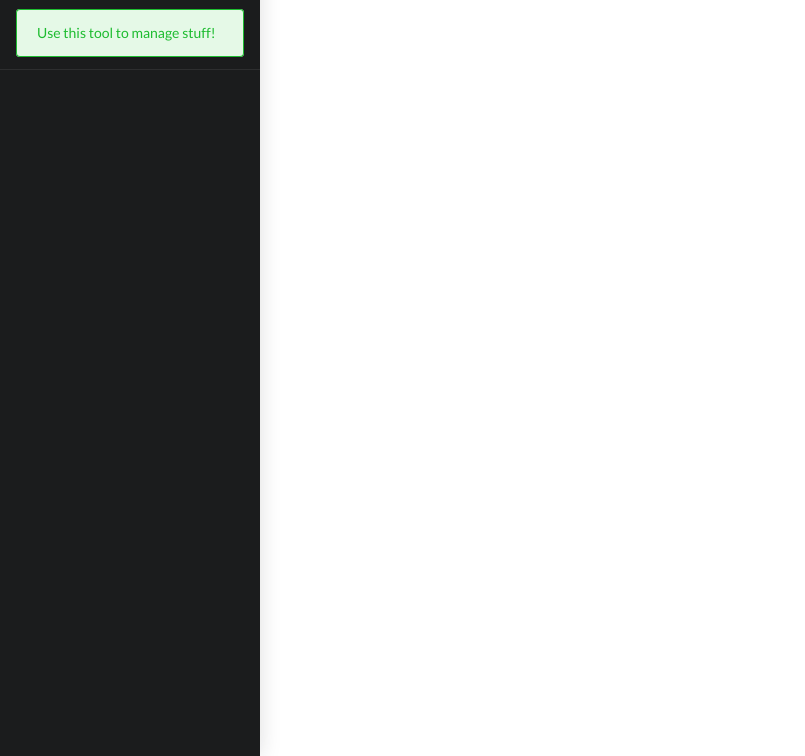
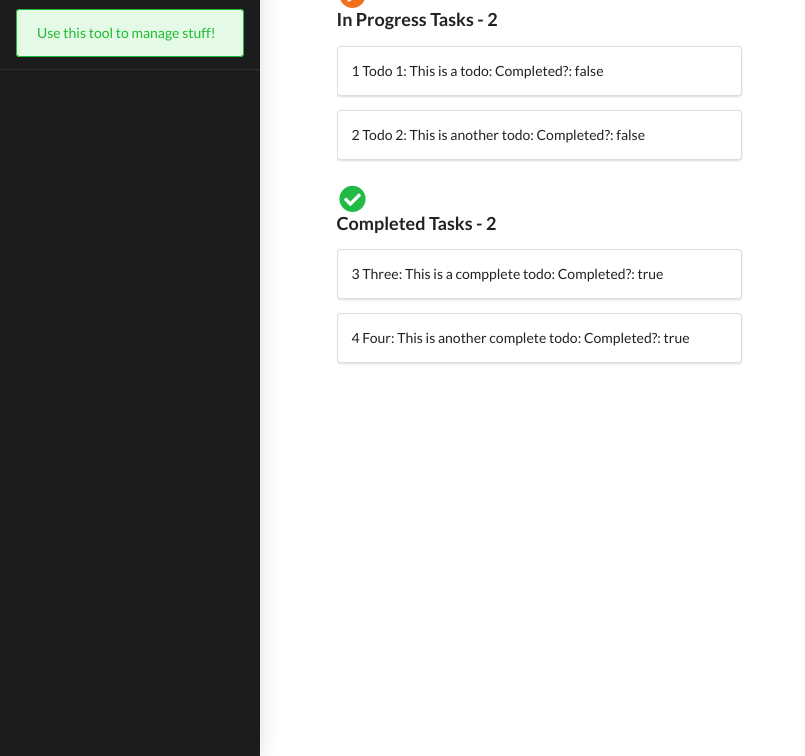
Before and after one commit to shamca65/rails-vuejs, a plain HTML site: page index.html in a window 1280 px wide. Shown: the part 44-800 px from the top of the page, without its empty margins (0-805 px from the left). Drawn offline with nearby package versions, Linux system fonts and the light colour scheme.

Commit message:
added some stylin'

```diff
--- a/index.html
+++ b/index.html
@@ -4,6 +4,7 @@
     <title>Task Management App</title>
     <script src="https://cdn.jsdelivr.net/npm/vue/dist/vue.min.js"></script>
     <link rel="stylesheet" href="https://cdn.jsdelivr.net/npm/semantic-ui@2.3.2/dist/semantic.min.css">
+    <link rel="stylesheet" href="styles.css">
 </head>
 <body>
 <div id="app" class="pushable">
@@ -21,12 +22,20 @@
         <div class="ui grid">
             <div class="six wide column">
                 <div id="todo" class="tasklist">
-                    <div v-for="task in todoTasks">
-                    {{ task.id}} {{ task.name }}: {{ task.description }}: Completed?: {{ task.completed}}
+                        <div class="ui header">
+                            <i class="icon play circle orange"></i><b>In Progress Tasks - {{todoTasks.length}}</b>
+                        </div>
+                    <div class="ui segment task" v-for="task in todoTasks">
+                        {{ task.id}} {{ task.name }}: {{ task.description }}: Completed?: {{ task.completed}}
                     </div>
                 </div>
                 <div id="completed" class="tasklist">
-
+                        <div class="ui header">
+                            <i class="icon check circle green"></i><b>Completed Tasks - {{completedTasks.length}}</b>
+                        </div>
+                    <div class="ui segment task" v-for="task in completedTasks">
+                        {{ task.id}} {{ task.name }}: {{ task.description }}: Completed?: {{ task.completed}}
+                    </div>
                 </div>
             </div>
             <div class="six wide column">
```
